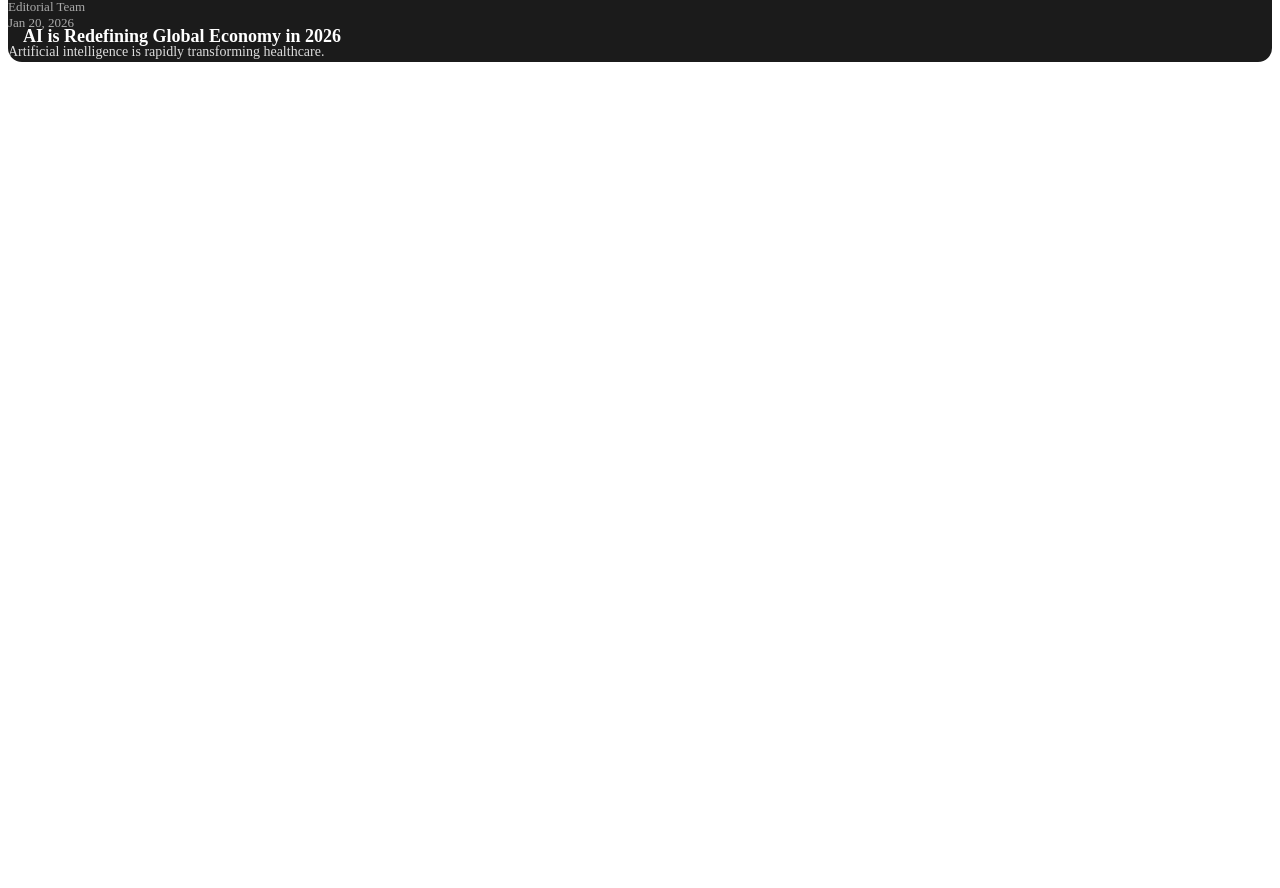
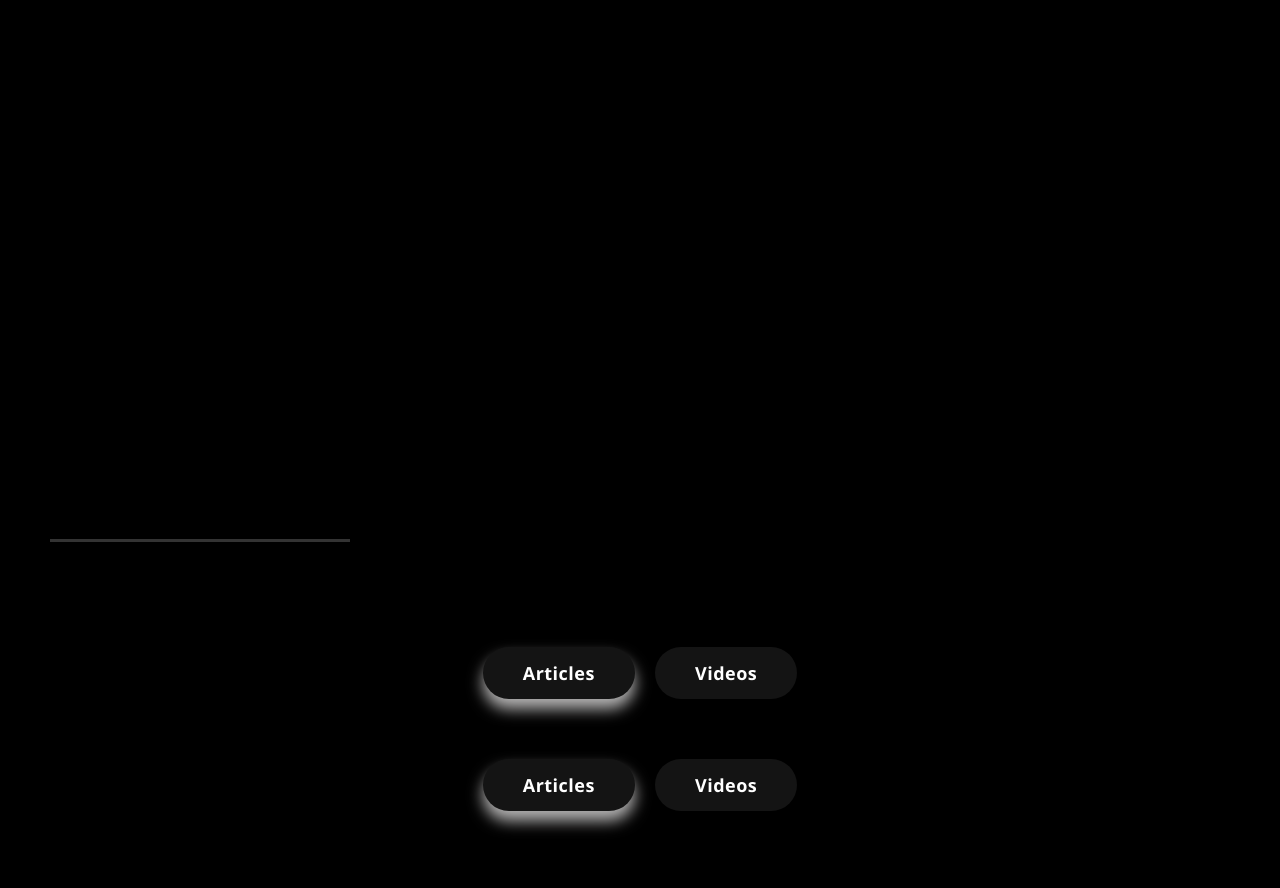
Before and after one commit to AmanMahapatra0329/News_Website, a Django app: page / in a window 1280 px wide. Shown: the part 280-1168 px from the top of the page. Before the commit the page ends 342 px from the top, so only its background shows below. Run offline with Django 5.2, Linux system fonts and the light colour scheme; data that the repository does not hold is empty.

Commit message:
models added for homepage articles.

```diff
--- a/article/admin.py
+++ b/article/admin.py
@@ -1,6 +1,7 @@
 from django.contrib import admin
-from .models import Herosection,breakingnews
+from .models import Herosection,breakingnews,homepagearticle
 
 # Register your models here.
 admin.site.register(Herosection)
 admin.site.register(breakingnews)
+admin.site.register(homepagearticle)
--- a/article/static/css/newslist.css
+++ b/article/static/css/newslist.css
@@ -86,11 +86,11 @@
 /* Title (updated for your HTML class) */
 .news-title{
   position:absolute;
-  bottom:15px;
-  left:15px;
+  bottom: 19px;
+  left:0px;
   right:15px;
   color:#fff;
-  font-size:18px;
+  font-size:16px;
   font-weight:600;
   z-index:2;
 }
@@ -110,7 +110,7 @@
   font-size:14px;
   color:#ddd;
   line-height:1.5;
-  margin-top:10px;
+  margin-top:19px;
   display:-webkit-box;
   -webkit-line-clamp:3;
   -webkit-box-orient:vertical;
--- a/article/templates/article/newslist.html
+++ b/article/templates/article/newslist.html
@@ -1,13 +1,16 @@
-<!DOCTYPE html>
+{% extends 'article/mainpage.html'%}
+{% load static %}
+<!-- <!DOCTYPE html>
 <html lang="en">
 <head>
 <meta charset="UTF-8">
-<meta name="viewport" content="width=device-width, initial-scale=1.0">
-<title>News Section</title>
-<link rel="stylesheet" href="newslist.css">
-</head>
+<meta name="viewport" content="width=device-width, initial-scale=1.0"> -->
+<!-- <title>News Section</title> -->
+ {% block articlecart%}
+<link rel="stylesheet" href="{% static 'css/newslist.css'%}">
+<!-- </head>
 
-<body>
+<body> -->
 
 <!-- TOP TABS -->
 <div class="top-tabs">
@@ -19,36 +22,36 @@
 <section class="news-section">
 
   <div id="newsContainer" class="news-grid">
-
+ {% for art in articles %}
     <!-- ARTICLE CARD -->
     <div class="news-card">
 
       <div class="news-type" style="display:none;">article</div>
 
-      <div class="news-image">
-        <img src="https://picsum.photos/800/500?random=1">
+      <div class="news-image" data="{{art.image}}">
+
       </div>
 
       <div class="news-category">Technology</div>
 
+    <div class="news-author">Editorial Team</div>
+
       <div class="news-title">
-        AI is Redefining Global Economy in 2026
+       <span>{{art.title}}</span>
       </div>
 
-      <div class="news-author">Editorial Team</div>
+      <div class="news-date">{{art.published_date}}</div>
 
-      <div class="news-date">Jan 20, 2026</div>
+      <!-- <div class="news-description">
+       <span>{{art.description}}</span>
+      </div> -->
 
-      <div class="news-description">
-        Artificial intelligence is rapidly transforming healthcare.
-      </div>
-
-      <div class="news-full" style="display:none;">
+      <!-- <div class="news-full" style="display:none;">
         Full detailed article content about AI economy impact in 2026...
-      </div>
+      </div> -->
 
     </div>
-
+{% endfor %}
 
     <!-- VIDEO CARD -->
     <div class="news-card">
@@ -82,7 +85,7 @@
   </div>
 
 </section>
-
-<script src="newslist.js"></script>
-</body>
-</html>
+{% endblock %}
+<script src="{% static 'js/newslist.js'%}"></script>
+<!-- </body>
+</html> -->
--- a/article/views.py
+++ b/article/views.py
@@ -1,11 +1,12 @@
 from django.shortcuts import render
-from .models import Herosection,breakingnews
+from .models import Herosection,breakingnews,homepagearticle
 
 # Create your views here.
 def homepage(request):
     hero=Herosection.objects.all()
     breaking=breakingnews.objects.all()
-    return render(request,'article/newslist.html',{"hero":hero,"breaking":breaking})
+    articles=homepagearticle.objects.all()
+    return render(request,'article/newslist.html',{"hero":hero,"breaking":breaking,"articles":articles})
 
 # def breakingnews_text(request):
 #     breaking=breakingnews.objects.all()
```
Also changed, not shown: article/models.py (+10 -0 lines), article/migrations/0006_homepagearticle.py (added), article/migrations/0007_remove_homepagearticle_description.py (added).
